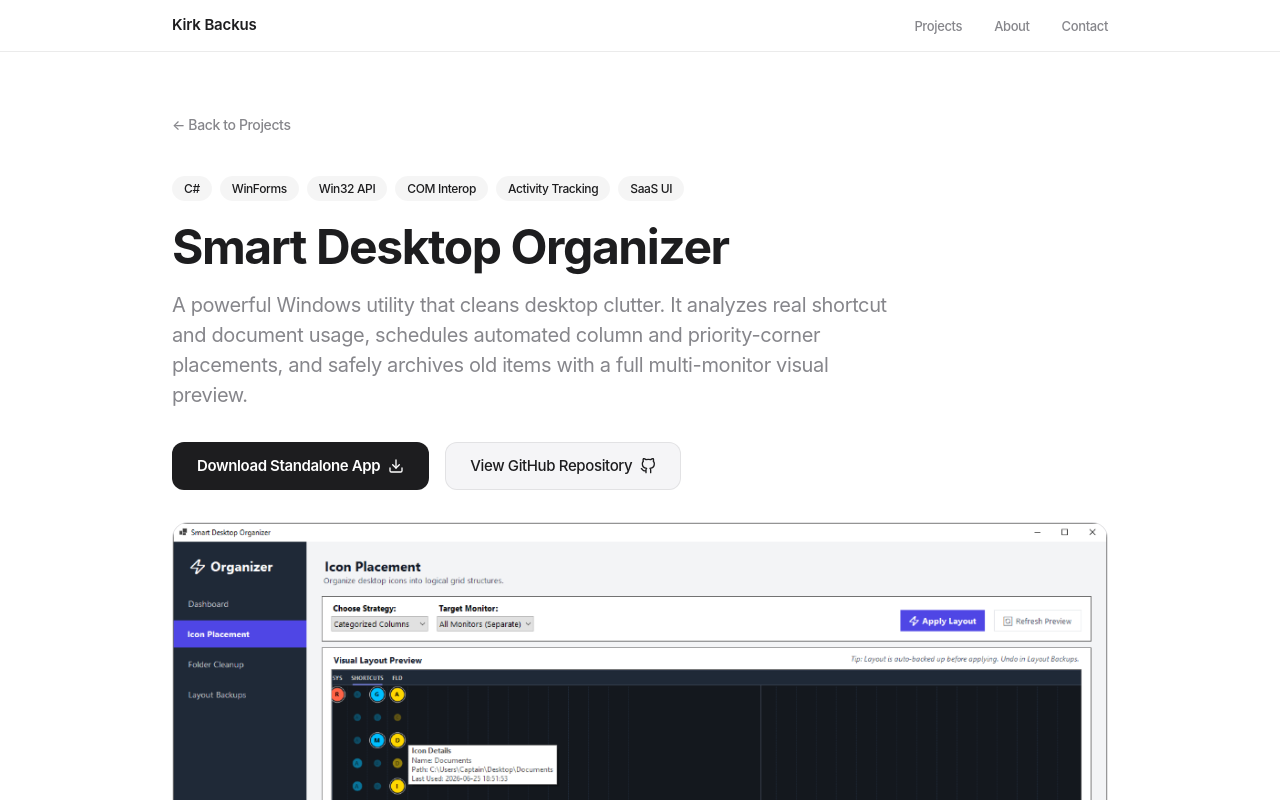
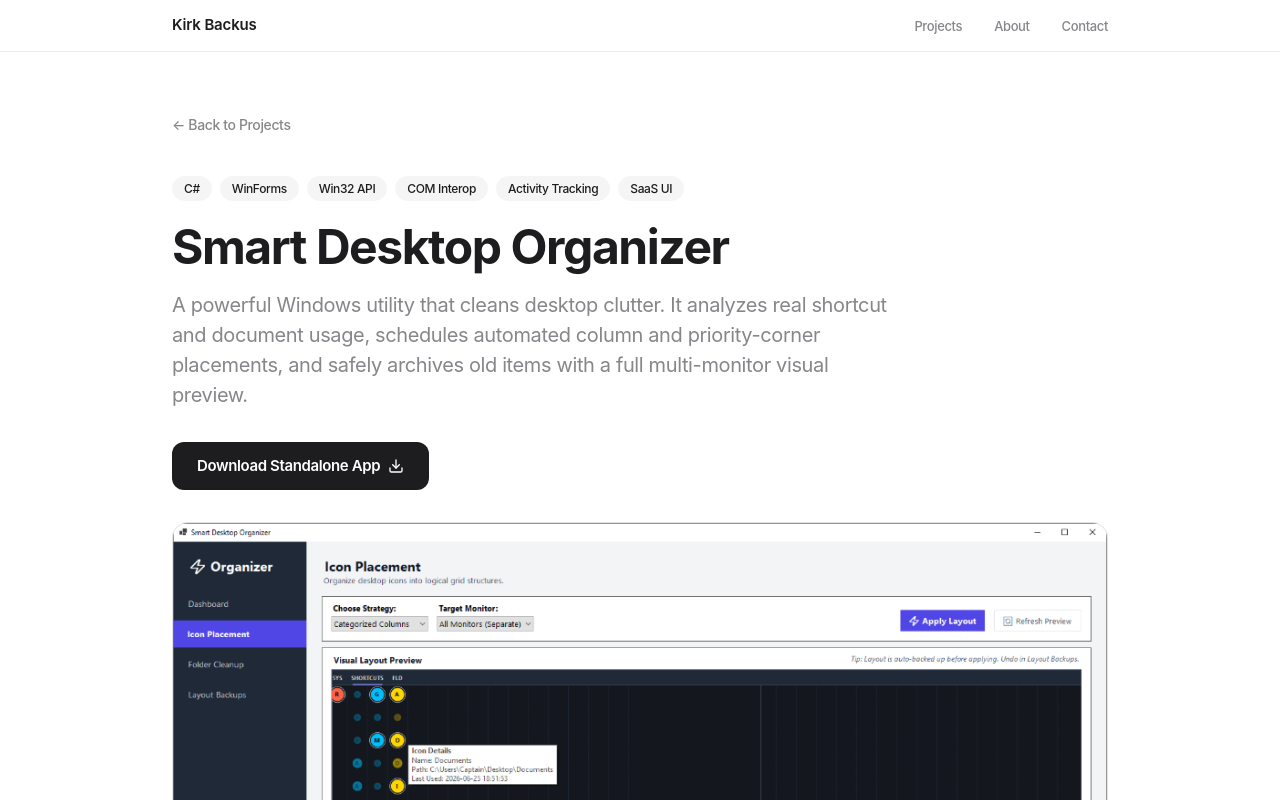
Before and after one commit to kirkbackus/portfolio, a Next.js app: page /projects/desktop-organizer in a window 1280 px wide. Shown: the top 800 px of the page. Built offline with nearby package versions, Linux system fonts and the light colour scheme.

Commit message:
Remove source code links from Smart Desktop Organizer (not open source)

```diff
--- a/src/app/projects/desktop-organizer/page.tsx
+++ b/src/app/projects/desktop-organizer/page.tsx
@@ -69,14 +69,6 @@ export default function DesktopOrganizerPage() {
             className={styles.primaryBtn}
           >
             Download Standalone App <DownloadIcon />
-          </a>
-          <a
-            href="https://github.com/kirkbackus/desktop-organizer"
-            target="_blank"
-            rel="noopener noreferrer"
-            className={styles.secondaryBtn}
-          >
-            View GitHub Repository <GithubIcon />
           </a>
         </div>
 
--- a/src/data/projects.ts
+++ b/src/data/projects.ts
@@ -47,7 +47,6 @@ export const projects: Project[] = [
     description: "An intelligent C# Windows Forms utility to organize desktop icons and clean up filesystem clutter. It uses Windows registry logs (UserAssist) and Recent Documents history to track actual shortcut usage, scales dynamically with multi-monitor visual previews, and offers safe, reversible layout backups.",
     tags: ["C#", "WinForms", "Win32 API", "COM Interop", "Activity Heuristic", "SaaS UI"],
     demoUrl: "/projects/desktop-organizer",
-    githubUrl: "https://github.com/kirkbackus/desktop-organizer",
     downloadUrl: "/downloads/desktop-organizer-win-x64.zip",
     screenshotUrl: "/images/desktop-organizer/showcase.png",
     featured: true
```
